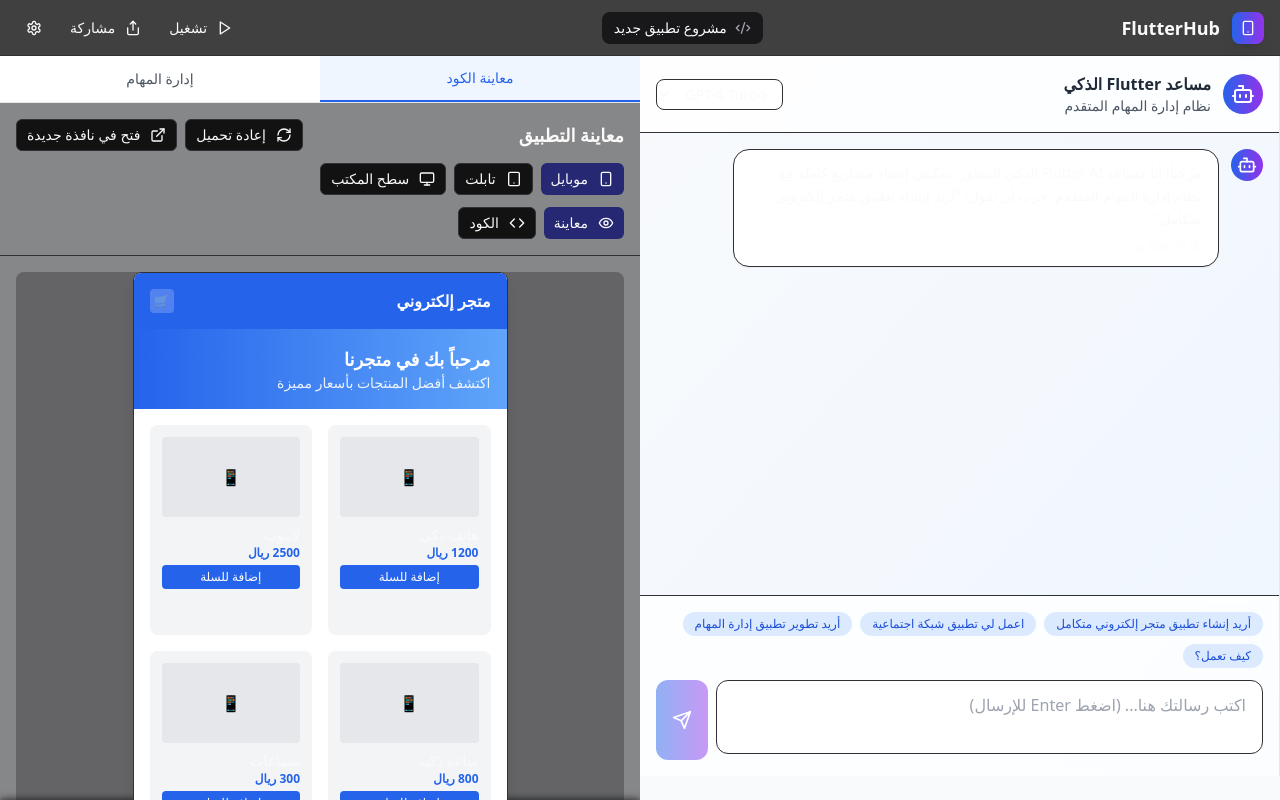
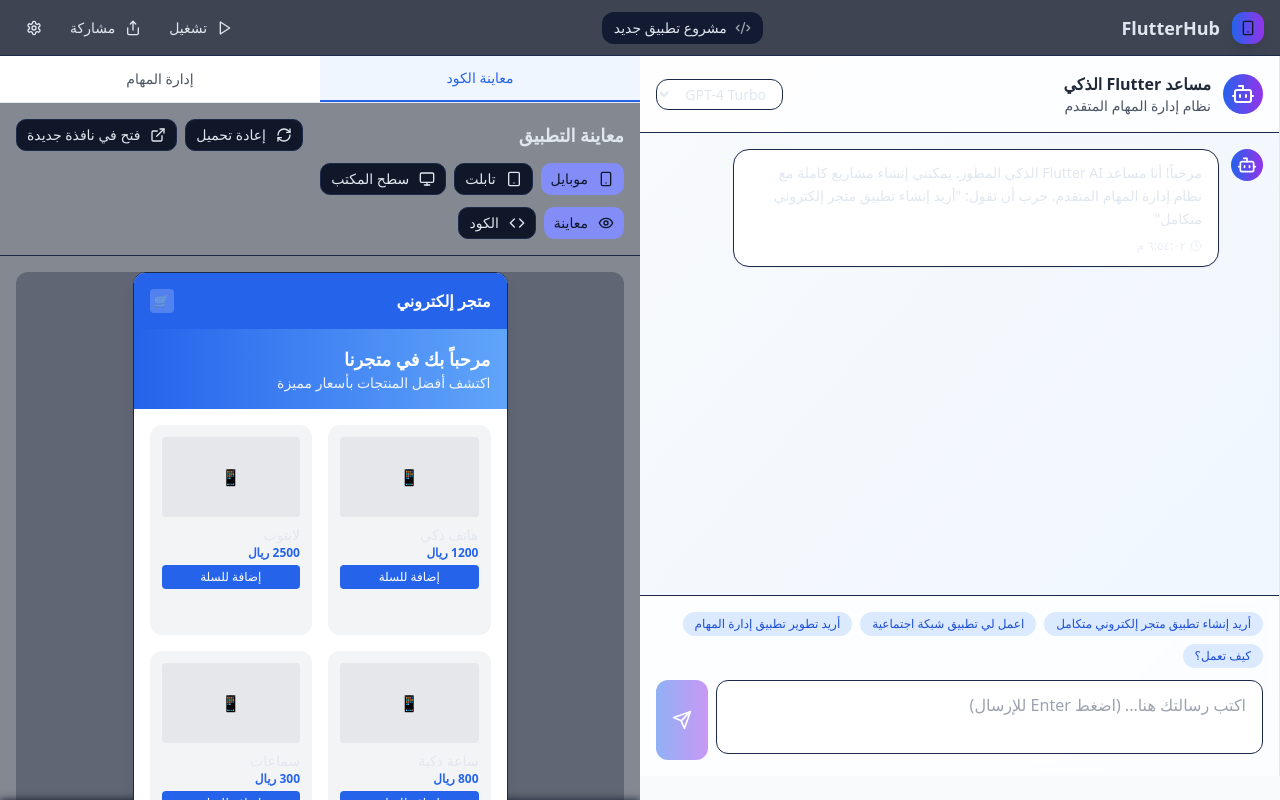
Before and after one commit to khamis1992/flutter-app-hub, a React (Vite) app: page / in a window 1280 px wide. Shown: the top 800 px of the page. Built offline with nearby package versions, Linux system fonts and the light colour scheme.

Commit message:
Refactor UI to resemble Bolt
Update the UI design to be similar to Bolt, without changing the core functionality or components.

```diff
--- a/src/components/AppHeader.tsx
+++ b/src/components/AppHeader.tsx
@@ -6,7 +6,7 @@ const AppHeader = () => {
     <header className="h-14 bg-background/80 backdrop-blur-md border-b border-border flex items-center justify-between px-4">
       {/* Logo */}
       <div className="flex items-center gap-3">
-        <div className="w-8 h-8 bg-gradient-primary rounded-lg flex items-center justify-center shadow-glow">
+        <div className="w-8 h-8 bg-gradient-to-br from-primary to-primary-glow rounded-xl flex items-center justify-center shadow-glow">
           <Smartphone className="w-4 h-4 text-primary-foreground" />
         </div>
         <div>
--- a/src/index.css
+++ b/src/index.css
@@ -8,101 +8,96 @@ All colors MUST be HSL.
 
 @layer base {
   :root {
-    --background: 0 0% 7%;
-    --foreground: 0 0% 98%;
+    --background: 222 47% 11%;
+    --foreground: 213 31% 91%;
 
-    --card: 240 10% 9%;
-    --card-foreground: 0 0% 98%;
+    --card: 222 47% 11%;
+    --card-foreground: 213 31% 91%;
 
-    --popover: 240 10% 9%;
-    --popover-foreground: 0 0% 98%;
+    --popover: 222 47% 11%;
+    --popover-foreground: 213 31% 91%;
 
-    --primary: 239 50% 30%;
-    --primary-foreground: 0 0% 98%;
-    --primary-glow: 239 50% 40%;
+    --primary: 234 89% 74%;
+    --primary-foreground: 222 47% 11%;
+    --primary-glow: 234 89% 80%;
 
-    --secondary: 240 4% 16%;
-    --secondary-foreground: 0 0% 98%;
+    --secondary: 222 47% 15%;
+    --secondary-foreground: 213 31% 91%;
 
-    --muted: 240 6% 10%;
-    --muted-foreground: 240 5% 65%;
+    --muted: 222 47% 13%;
+    --muted-foreground: 213 13% 65%;
 
-    --accent: 240 4% 16%;
-    --accent-foreground: 0 0% 98%;
+    --accent: 234 89% 74%;
+    --accent-foreground: 222 47% 11%;
 
     --destructive: 0 75% 60%;
-    --destructive-foreground: 0 0% 98%;
+    --destructive-foreground: 213 31% 91%;
 
-    --border: 240 6% 20%;
-    --input: 240 6% 10%;
-    --ring: 239 50% 30%;
+    --border: 222 47% 20%;
+    --input: 222 47% 13%;
+    --ring: 234 89% 74%;
 
-    /* Bolt-inspired gradients */
-    --gradient-primary: linear-gradient(135deg, hsl(239 50% 30%), hsl(239 50% 40%));
-    --gradient-hero: linear-gradient(135deg, hsl(0 0% 7%) 0%, hsl(240 10% 9%) 50%, hsl(239 50% 30% / 0.1) 100%);
-    --gradient-card: linear-gradient(145deg, hsl(240 10% 9%) 0%, hsl(240 6% 10%) 100%);
-    --gradient-mesh: radial-gradient(ellipse at top, hsl(239 50% 30% / 0.1), transparent 50%), radial-gradient(ellipse at bottom, hsl(239 50% 40% / 0.1), transparent 50%);
+    /* Bolt.new inspired gradients */
+    --gradient-primary: linear-gradient(135deg, hsl(234 89% 74%), hsl(234 89% 80%));
+    --gradient-hero: linear-gradient(180deg, hsl(222 47% 11%) 0%, hsl(222 47% 13%) 100%);
+    --gradient-card: linear-gradient(145deg, hsl(222 47% 11%) 0%, hsl(222 47% 13%) 100%);
+    --gradient-mesh: radial-gradient(circle at 50% 0%, hsl(234 89% 74% / 0.1) 0%, transparent 50%),
+                     radial-gradient(circle at 20% 80%, hsl(234 89% 80% / 0.08) 0%, transparent 50%),
+                     radial-gradient(circle at 80% 80%, hsl(234 89% 70% / 0.08) 0%, transparent 50%);
 
-    /* Bolt-style shadows */
-    --shadow-soft: 0 4px 20px -2px hsl(239 50% 30% / 0.2);
-    --shadow-glow: 0 0 40px hsl(239 50% 30% / 0.3);
-    --shadow-card: 0 8px 32px -8px hsl(0 0% 0% / 0.3);
+    /* Bolt.new style shadows */
+    --shadow-soft: 0 4px 20px -2px hsl(234 89% 74% / 0.15);
+    --shadow-glow: 0 0 40px hsl(234 89% 74% / 0.2);
+    --shadow-card: 0 8px 32px -8px hsl(222 47% 7% / 0.4);
 
-    --radius: 0.5rem;
+    --radius: 0.75rem;
 
-    --sidebar-background: 0 0% 98%;
-
-    --sidebar-foreground: 240 5.3% 26.1%;
-
-    --sidebar-primary: 240 5.9% 10%;
-
-    --sidebar-primary-foreground: 0 0% 98%;
-
-    --sidebar-accent: 240 4.8% 95.9%;
-
-    --sidebar-accent-foreground: 240 5.9% 10%;
-
-    --sidebar-border: 220 13% 91%;
-
-    --sidebar-ring: 217.2 91.2% 59.8%;
+    --sidebar-background: 222 47% 11%;
+    --sidebar-foreground: 213 31% 91%;
+    --sidebar-primary: 234 89% 74%;
+    --sidebar-primary-foreground: 222 47% 11%;
+    --sidebar-accent: 222 47% 15%;
+    --sidebar-accent-foreground: 213 31% 91%;
+    --sidebar-border: 222 47% 20%;
+    --sidebar-ring: 234 89% 74%;
   }
 
   .dark {
-    --background: 0 0% 4%;
-    --foreground: 0 0% 98%;
+    --background: 222 47% 7%;
+    --foreground: 213 31% 95%;
 
-    --card: 240 10% 6%;
-    --card-foreground: 0 0% 98%;
+    --card: 222 47% 9%;
+    --card-foreground: 213 31% 95%;
 
-    --popover: 240 10% 6%;
-    --popover-foreground: 0 0% 98%;
+    --popover: 222 47% 9%;
+    --popover-foreground: 213 31% 95%;
 
-    --primary: 239 50% 30%;
-    --primary-foreground: 0 0% 98%;
+    --primary: 234 89% 78%;
+    --primary-foreground: 222 47% 7%;
 
-    --secondary: 240 4% 12%;
-    --secondary-foreground: 0 0% 98%;
+    --secondary: 222 47% 12%;
+    --secondary-foreground: 213 31% 95%;
 
-    --muted: 240 6% 8%;
-    --muted-foreground: 240 5% 65%;
+    --muted: 222 47% 10%;
+    --muted-foreground: 213 13% 68%;
 
-    --accent: 240 4% 12%;
-    --accent-foreground: 0 0% 98%;
+    --accent: 234 89% 78%;
+    --accent-foreground: 222 47% 7%;
 
-    --destructive: 0 75% 60%;
-    --destructive-foreground: 0 0% 98%;
+    --destructive: 0 75% 65%;
+    --destructive-foreground: 213 31% 95%;
 
-    --border: 240 6% 15%;
-    --input: 240 6% 8%;
-    --ring: 239 50% 30%;
-    --sidebar-background: 240 5.9% 6%;
-    --sidebar-foreground: 240 4.8% 95.9%;
-    --sidebar-primary: 239 50% 30%;
-    --sidebar-primary-foreground: 0 0% 98%;
-    --sidebar-accent: 240 3.7% 12%;
-    --sidebar-accent-foreground: 240 4.8% 95.9%;
-    --sidebar-border: 240 3.7% 15%;
-    --sidebar-ring: 239 50% 30%;
+    --border: 222 47% 16%;
+    --input: 222 47% 10%;
+    --ring: 234 89% 78%;
+    --sidebar-background: 222 47% 7%;
+    --sidebar-foreground: 213 31% 95%;
+    --sidebar-primary: 234 89% 78%;
+    --sidebar-primary-foreground: 222 47% 7%;
+    --sidebar-accent: 222 47% 12%;
+    --sidebar-accent-foreground: 213 31% 95%;
+    --sidebar-border: 222 47% 16%;
+    --sidebar-ring: 234 89% 78%;
   }
 }
 
@@ -115,5 +110,8 @@ All colors MUST be HSL.
     @apply bg-background text-foreground;
     background-image: var(--gradient-mesh);
     background-attachment: fixed;
+    font-family: ui-sans-serif, system-ui, -apple-system, BlinkMacSystemFont, "Segoe UI", Roboto, "Helvetica Neue", Arial, "Noto Sans", sans-serif;
+    -webkit-font-smoothing: antialiased;
+    -moz-osx-font-smoothing: grayscale;
   }
 }
```
